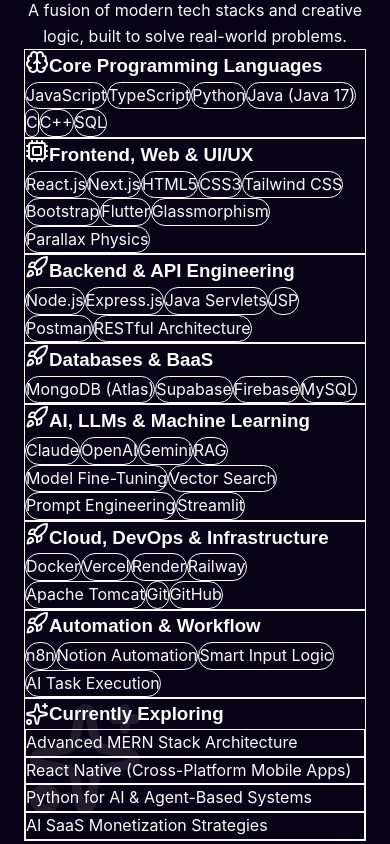
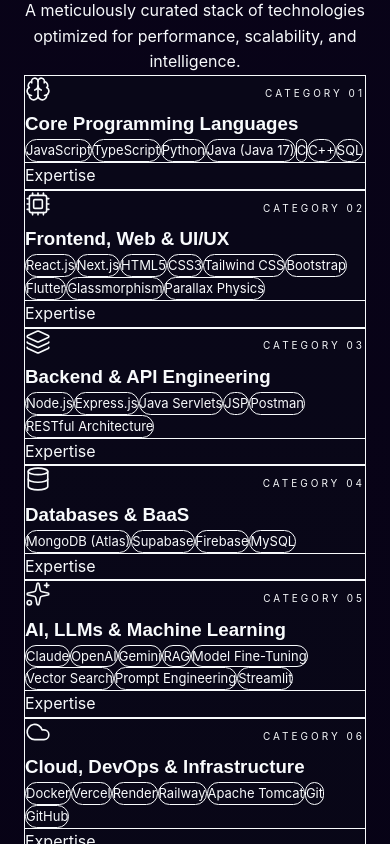
Before and after one commit to ManishSuryawanshiCodes/manish, a React (Vite) app: page / in a window 390 px wide. Shown: the part 2700-3544 px from the top of the page. Built offline with nearby package versions, Linux system fonts and the light colour scheme; no server answers.

Commit message:
style: fix technical arsenal alignment and enhance card styling

```diff
--- a/src/components/Skills/Skills.jsx
+++ b/src/components/Skills/Skills.jsx
@@ -1,7 +1,7 @@
 import React from 'react';
 import { motion } from 'framer-motion';
 import { skillsData, learningGoals } from '../../data/skills';
-import { Sparkles, Brain, Cpu, Rocket } from 'lucide-react';
+import { Sparkles, Brain, Cpu, Rocket, Database, Layers, Cloud } from 'lucide-react';
 
 const containerVariants = {
   hidden: { opacity: 0 },
@@ -28,10 +28,12 @@
 
 const Skills = () => {
   return (
-    <section id="skills" className="py-24 relative overflow-hidden">
+    <section id="skills" className="py-24 relative overflow-hidden bg-black/20">
       {/* Background Decorative Glow */}
-      <div className="absolute top-1/4 -left-20 w-96 h-96 bg-purple-600/10 rounded-full blur-[120px] pointer-events-none"></div>
-      <div className="absolute bottom-1/4 -right-20 w-96 h-96 bg-cyan-600/10 rounded-full blur-[120px] pointer-events-none"></div>
+      <div className="absolute top-0 left-0 w-full h-full pointer-events-none overflow-hidden">
+        <div className="absolute top-1/4 -left-20 w-96 h-96 bg-purple-600/10 rounded-full blur-[120px]"></div>
+        <div className="absolute bottom-1/4 -right-20 w-96 h-96 bg-cyan-600/10 rounded-full blur-[120px]"></div>
+      </div>
 
       <div className="container mx-auto px-6 relative z-10">
         <motion.div
@@ -39,86 +41,108 @@
           whileInView={{ opacity: 1, y: 0 }}
           viewport={{ once: true }}
           transition={{ duration: 0.6 }}
-          className="text-center mb-16"
+          className="text-center mb-20"
         >
-          <h2 className="text-4xl md:text-5xl font-extrabold mb-4 tracking-tight">
-            Technical <span className="bg-gradient-to-r from-cyan-400 to-purple-500 bg-clip-text text-transparent">Arsenal</span>
+          <h2 className="text-4xl md:text-6xl font-black mb-6 tracking-tight">
+            Technical <span className="bg-gradient-to-r from-cyan-400 via-blue-500 to-purple-600 bg-clip-text text-transparent">Arsenal</span>
           </h2>
-          <div className="h-1 w-20 bg-gradient-to-r from-cyan-500 to-purple-600 mx-auto rounded-full"></div>
-          <p className="mt-6 text-slate-400 text-lg max-w-2xl mx-auto">
-            A fusion of modern tech stacks and creative logic, built to solve real-world problems.
+          <div className="h-1.5 w-24 bg-gradient-to-r from-cyan-500 to-purple-600 mx-auto rounded-full mb-6"></div>
+          <p className="text-slate-400 text-lg max-w-2xl mx-auto leading-relaxed">
+            A meticulously curated stack of technologies optimized for performance, scalability, and intelligence.
           </p>
         </motion.div>
 
+        {/* The "Main Card" Container */}
         <motion.div
           variants={containerVariants}
           initial="hidden"
           whileInView="visible"
           viewport={{ once: true, margin: "-100px" }}
-          className="grid grid-cols-1 md:grid-cols-2 lg:grid-cols-3 gap-8"
+          className="grid grid-cols-1 md:grid-cols-2 lg:grid-cols-3 gap-6"
         >
           {skillsData.map((category, idx) => (
             <motion.div
               key={idx}
               variants={cardVariants}
-              whileHover={{
-                y: -10,
-                transition: { duration: 0.3 }
-              }}
-              className="group relative"
+              whileHover={{ y: -8 }}
+              className={`group relative h-full ${idx === 6 ? 'md:col-span-2 lg:col-span-1' : ''}`}
             >
-              {/* Outer Glow on Hover */}
-              <div className="absolute -inset-0.5 bg-gradient-to-r from-cyan-500/20 to-purple-500/20 rounded-2xl blur opacity-0 group-hover:opacity-100 transition duration-500"></div>
+              <div className="absolute -inset-0.5 bg-gradient-to-b from-white/10 to-transparent rounded-3xl blur-[2px] opacity-50 group-hover:opacity-100 transition duration-500"></div>
 
-              <div className="relative h-full bg-slate-900/40 backdrop-blur-xl border border-white/10 p-8 rounded-2xl hover:border-white/20 transition-all duration-300">
-                <div className="flex items-center gap-4 mb-6">
-                  <div className="p-3 bg-white/5 rounded-xl text-cyan-400 group-hover:text-cyan-300 transition-colors">
-                    {idx === 0 ? <Brain size={24} /> : idx === 1 ? <Cpu size={24} /> : <Rocket size={24} />}
+              <div className="relative h-full bg-[#0a0a1a]/60 backdrop-blur-2xl border border-white/10 p-8 rounded-3xl flex flex-col justify-between hover:bg-white/[0.03] transition-all duration-500 shadow-2xl">
+                <div>
+                  <div className="flex items-center justify-between mb-8">
+                    <div className="p-3.5 bg-gradient-to-br from-white/10 to-white/5 rounded-2xl text-cyan-400 shadow-inner">
+                      {idx === 0 ? <Brain size={26} strokeWidth={1.5} /> :
+                       idx === 1 ? <Cpu size={26} strokeWidth={1.5} /> :
+                       idx === 2 ? <Layers size={26} strokeWidth={1.5} /> :
+                       idx === 3 ? <Database size={26} strokeWidth={1.5} /> :
+                       idx === 4 ? <Sparkles size={26} strokeWidth={1.5} /> :
+                       idx === 5 ? <Cloud size={26} strokeWidth={1.5} /> :
+                       <Rocket size={26} strokeWidth={1.5} />}
+                    </div>
+                    <span className="text-[10px] font-bold text-slate-500 tracking-[3px] uppercase">
+                      Category 0{idx + 1}
+                    </span>
                   </div>
-                  <h3 className="text-xl font-bold text-white group-hover:text-cyan-100 transition-colors">
+
+                  <h3 className="text-xl font-bold text-white mb-6 tracking-tight group-hover:text-cyan-200 transition-colors">
                     {category.category}
                   </h3>
+
+                  <div className="flex flex-wrap gap-2.5">
+                    {category.skills.map((skill, sIdx) => (
+                      <span
+                        key={sIdx}
+                        className="px-3.5 py-1.5 bg-white/5 border border-white/10 rounded-full text-[13px] font-medium text-slate-400 hover:text-white hover:bg-white/10 hover:border-cyan-500/40 transition-all cursor-default"
+                      >
+                        {skill}
+                      </span>
+                    ))}
+                  </div>
                 </div>
 
-                <div className="flex flex-wrap gap-2">
-                  {category.skills.map((skill, sIdx) => (
-                    <motion.span
-                      key={sIdx}
-                      whileHover={{ scale: 1.05, y: -2 }}
-                      className="px-3 py-1.5 bg-white/5 border border-white/5 rounded-full text-xs font-medium text-slate-300 hover:text-white hover:bg-white/10 hover:border-cyan-500/30 transition-all cursor-default"
-                    >
-                      {skill}
-                    </motion.span>
-                  ))}
+                {/* Visual Accent for card bottom */}
+                <div className="mt-8 pt-6 border-t border-white/5 flex items-center justify-between text-xs text-slate-500">
+                  <span className="flex items-center gap-2">
+                    <div className="w-1.5 h-1.5 rounded-full bg-cyan-500/50"></div>
+                    Expertise
+                  </span>
+                  <div className="w-12 h-1 bg-white/5 rounded-full overflow-hidden">
+                    <div className="h-full bg-gradient-to-r from-cyan-500 to-purple-500 w-[70%]"></div>
+                  </div>
                 </div>
               </div>
             </motion.div>
           ))}
         </motion.div>
 
-        {/* Learning Goals Section */}
+        {/* Exploring Section */}
         <motion.div
-          initial={{ opacity: 0, y: 30 }}
-          whileInView={{ opacity: 1, y: 0 }}
+          initial={{ opacity: 0, scale: 0.95 }}
+          whileInView={{ opacity: 1, scale: 1 }}
           viewport={{ once: true }}
-          transition={{ delay: 0.4 }}
-          className="mt-16 p-8 bg-gradient-to-r from-cyan-900/10 to-purple-900/10 backdrop-blur-md border border-white/5 rounded-2xl overflow-hidden relative"
+          transition={{ duration: 0.5, delay: 0.2 }}
+          className="mt-12 p-1 bg-[#0a0a1a]/40 backdrop-blur-xl rounded-[2.5rem] border border-white/10 overflow-hidden group shadow-2xl"
         >
-          <div className="absolute top-0 right-0 p-4 opacity-10">
-            <Sparkles size={120} />
-          </div>
+          <div className="bg-gradient-to-r from-transparent via-white/5 to-transparent p-8 md:p-12 rounded-[2.4rem] relative overflow-hidden">
+             <div className="relative z-10 flex flex-col md:flex-row items-center justify-between gap-8">
+               <div className="text-center md:text-left">
+                 <h3 className="text-3xl font-black mb-2 text-white flex items-center justify-center md:justify-start gap-3">
+                   <Sparkles className="text-yellow-400 animate-pulse" /> Frontier Tech
+                 </h3>
+                 <p className="text-slate-400">Expanding horizons into cutting-edge domains</p>
+               </div>
 
-          <h3 className="text-2xl font-bold mb-8 flex items-center gap-3 text-white">
-            <Sparkles className="text-yellow-400" /> Currently Exploring
-          </h3>
-
-          <div className="grid grid-cols-1 sm:grid-cols-2 lg:grid-cols-4 gap-4">
-            {learningGoals.map((goal, gIdx) => (
-              <div key={gIdx} className="flex items-center gap-3 p-4 bg-white/5 rounded-xl border border-white/5 hover:border-white/10 transition-colors">
-                <div className="w-2 h-2 rounded-full bg-cyan-500 shadow-[0_0_8px_rgba(6,182,212,0.8)]"></div>
-                <span className="text-sm text-slate-300">{goal}</span>
-              </div>
-            ))}
+               <div className="flex flex-wrap justify-center md:justify-end gap-3">
+                 {learningGoals.map((goal, gIdx) => (
+                   <div key={gIdx} className="px-5 py-3 bg-white/5 backdrop-blur-md rounded-2xl border border-white/5 hover:border-cyan-500/30 transition-all flex items-center gap-3 group/goal">
+                     <div className="w-2 h-2 rounded-full bg-cyan-500 group-hover/goal:scale-125 transition-transform shadow-[0_0_10px_rgba(6,182,212,0.8)]"></div>
+                     <span className="text-sm font-semibold text-slate-300">{goal}</span>
+                   </div>
+                 ))}
+               </div>
+             </div>
           </div>
         </motion.div>
       </div>
```
